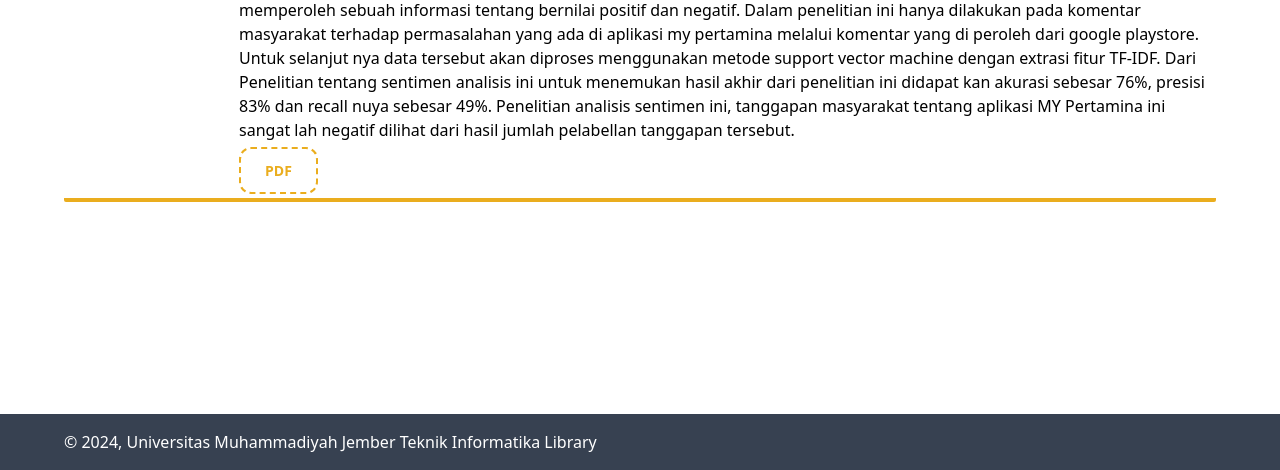
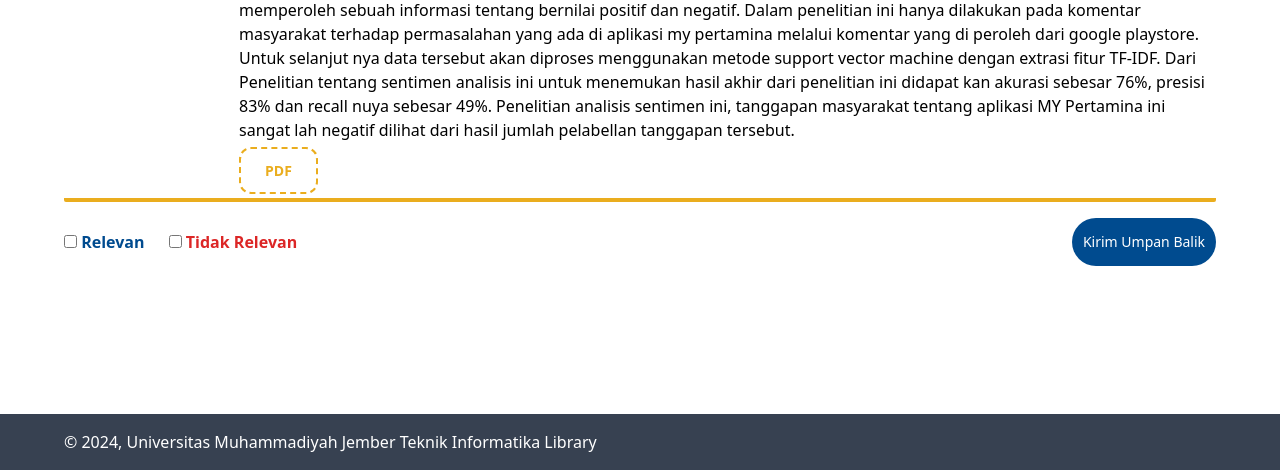
Before and after one commit to pfiddar/SR-TA-DEPLOY, a Flask app: page /detail/1 in a window 1280 px wide. Shown: the part 330-800 px from the top of the page. Run offline with Flask 3, Linux system fonts and the light colour scheme; parts of the project's set-up code (start-up, migrations or seed data) failed here and were passed over; some libraries are stand-ins or nearby versions.

Commit message:
[ADD] Fix the relevance feedback

```diff
--- a/app.py
+++ b/app.py
@@ -108,6 +108,9 @@ def hasil_search_ta():
     if not title:
         return redirect(url_for('search_ta'))
 
+    # Simpan search query ke session
+    session['last_query'] = title
+
     # Check if the documents table is empty
     with mysql.connection.cursor() as cursor:
         cursor.execute("SELECT COUNT(*) FROM documents")
@@ -187,6 +190,10 @@ def hasil_search_ta():
     # === Sistem Rekomendasi
     response = make_response()
 
+    # Fallback default
+    user_token = None
+    session_id = None
+
     # Cek atau buat id sesi
     if session.get('consent_given'):
         # Set cookie jika belum ada
@@ -241,7 +248,7 @@ def hasil_search_ta():
 
     # Ambil preferensi pengguna --- (cookie) ---
     @cache.memoize(timeout=300)
-    def get_preference_vec(user_token=None, window_day=30):
+    def get_preference_vec(user_token=None, window_day=7):
         try:
             with mysql.connection.cursor(MySQLdb.cursors.DictCursor) as cursor:
                 if user_token is not None:
@@ -368,7 +375,8 @@ def hasil_search_ta():
         return sorted(similarities, key=lambda x: -x['similarity'])[:10]
 
     # Hasil rekomendasi
-    top_results = []
+    pref_results = []
+    general_results = []
     if user_token:
         if session_id:
             try:
@@ -378,17 +386,21 @@ def hasil_search_ta():
                 print("Error saat ambil rekomendasi dengan preferensi: ", e)
         else:
             try:
-                pref_results = get_preference_similarities()[:10]
+                general_results = get_top_similarities(preprocessed_title, dominant_topic)[:10]
             except Exception as e:
                 print("Tidak bisa menampilkan rekomendasi dari topik: ", e)
     else:
-        pref_results = get_preference_similarities()[:10]
+        general_results = get_top_similarities(preprocessed_title, dominant_topic)[:10]
 
     # Simpan log rekomendasi jika pakai cookie
     if session.get('consent_given'):
         with mysql.connection.cursor() as cursor:
-            for result in top_results:
-                # Simpan log rekomendasi
+            # Simpan log rekomendasi
+            for result in pref_results:
+                cursor.execute("""INSERT INTO log_recommendations (session_id, user_query, id_doc, similarity)
+                               VALUES ((SELECT id FROM user_sessions WHERE session_id = %s), %s, %s, %s)""",
+                    (session_id, title, result['id'], result['similarity']))
+            for result in general_results:
                 cursor.execute("""INSERT INTO log_recommendations (session_id, user_query, id_doc, similarity)
                                VALUES ((SELECT id FROM user_sessions WHERE session_id = %s), %s, %s, %s)""",
                     (session_id, title, result['id'], result['similarity']))
@@ -454,6 +466,8 @@ def relevance_feedback():
     irrelevant_docs = request.form.getlist('irrelevant_docs')
     query = request.form['query']
     session_id = session.get('session_id') or request.form.get('session_id')
+    if not session_id:
+        session_id = None
 
     if not relevant_docs and not irrelevant_docs:
         return redirect(url_for('hasil_search_ta', judul=query))
--- a/templates/detail.html
+++ b/templates/detail.html
@@ -159,9 +159,7 @@
         </button>
       </nav>
       <div class="flex flex-col pb-4 px-16">
-        <div
-          class="border-b-4 border-[#EAAD1E] rounded-sm py-4 flex gap-8 flex-col max-w-full"
-        >
+        <div class="border-b-4 border-[#EAAD1E] rounded-sm py-4 flex gap-8 flex-col max-w-full">
           <div class="flex gap-4">
             <div class="w-[14%]">
               <img
@@ -199,6 +197,35 @@
             </div>
           </div>
         </div>
+        <form action="{{ url_for('relevance_feedback') }}" method="post">
+          <div class="flex justify-between mt-4 items-center">
+            <div class="">
+                <input
+                  type="checkbox"
+                  name="relevant_docs"
+                  value="{{ detail_data.index }}"
+                  class="form-checkbox text-[#004b8f]"/>
+                <span class="text-[#004b8f] font-semibold">Relevan</span>
+                <input
+                  type="checkbox"
+                  name="irrelevant_docs"
+                  value="{{ detail_data.index }}"
+                  class="form-checkbox text-red-600 ms-5"/>
+                <span class="text-red-600 font-semibold">Tidak Relevan</span>
+            </div>
+            <input type="hidden" name="query" value="{{ session.get('last_query') }}" />
+            <input type="hidden" name="session_id" value="{{ session.get('session_id', '') }}">
+            <div class="">
+              <button
+                type="submit"
+                id="submitFeedback"
+                class="p-2.5 w-36 h-12 text-sm font-medium text-white bg-[#004B8F] rounded-full hover:bg-[#002f4b] transition"
+              >
+                Kirim Umpan Balik
+              </button>
+            </div>
+          </div>
+        </form>
       </div>
     </div>
     <footer
```
